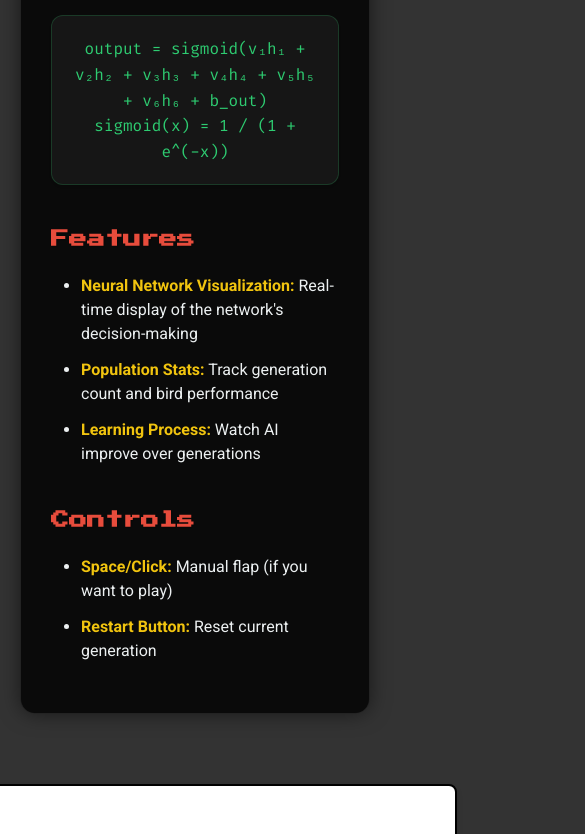
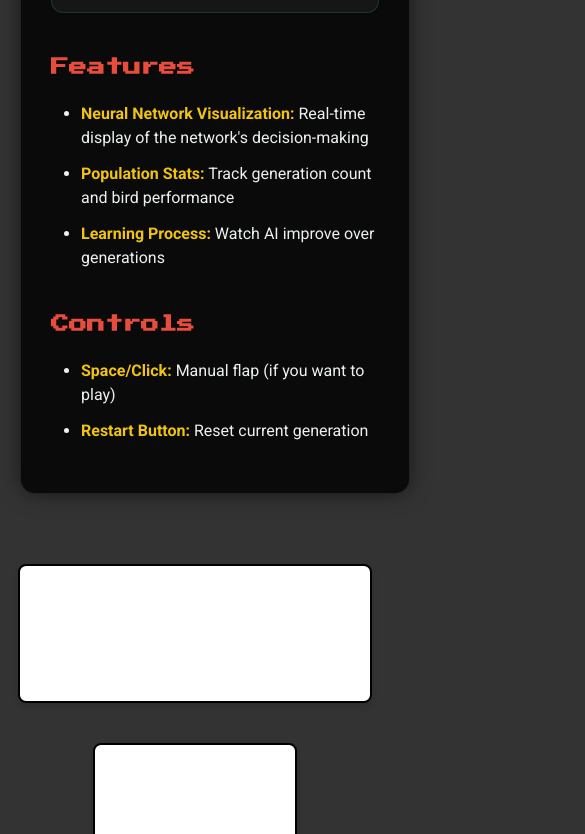
Before and after one commit to Vortex21-X/AI_Learns_Flappy_Bird, a plain HTML site: page Flappy Bird/index.html in a window 390 px wide. Shown: the part 1156-1990 px from the top of the page, 585 px wide, since content can reach past the window. Drawn offline with Linux system fonts and the light colour scheme; a script that the page names is missing.

Commit message:
Fix documentation positioning and responsive layout

```diff
--- a/Flappy Bird/index.html
+++ b/Flappy Bird/index.html
@@ -10,22 +10,22 @@
             align-items: center;
             background-color: #333;
             margin: 0;
-            padding: 20px;
+            padding: 0;
             font-family: 'Roboto', sans-serif;
             color: white;
             min-height: 100vh;
+            overflow-x: hidden;
         }
 
         .game-section {
-            position: sticky;
-            top: 0;
-            z-index: 1;
+            position: relative;
+            width: 100%;
             background-color: #333;
             padding: 20px 0;
-            width: 100%;
             display: flex;
             flex-direction: column;
             align-items: center;
+            margin-bottom: 40px;
         }
 
         .canvas-container {
@@ -34,18 +34,29 @@
             align-items: flex-start;
             gap: 20px;
             margin-top: 20px;
+            flex-wrap: wrap;
+            padding: 0 20px;
         }
 
         canvas {
             background-color: white;
             border-radius: 8px;
             box-shadow: 0 4px 6px rgba(0, 0, 0, 0.1);
+            max-width: 100%;
+            height: auto;
+        }
+
+        .content-wrapper {
+            width: 100%;
+            max-width: 1200px;
+            margin: 0 auto;
+            padding: 0 20px;
         }
 
         /* Documentation styles */
         .documentation {
             max-width: 800px;
-            margin: 40px auto;
+            margin: 0 auto 40px auto;
             padding: 30px;
             background: rgba(0, 0, 0, 0.8);
             border-radius: 15px;
@@ -109,7 +120,6 @@
             text-shadow: 1px 1px 2px rgba(0, 0, 0, 0.2);
         }
 
-        /* Keep existing game-related styles */
         #gameOver {
             position: fixed;
             top: 50%;
@@ -175,13 +185,7 @@
         </div>
     </div>
 
-    <div id="gameOver" class="hidden">
-        <h2>Game Over!</h2>
-        <p>Score: <span id="score">0</span></p>
-        <p>Best Score: <span id="bestScore">0</span></p>
-        <button id="restartButton">Restart</button>
-    </div>
-
+    <div class="content-wrapper">
         <div class="documentation">
             <h1>NEAT Flappy Bird AI</h1>
             <p>A Flappy Bird game where AI birds learn to play through evolution! Watch 50 birds with tiny neural network brains figure out how to navigate pipes, passing their skills to the next generation. See their decision-making in real-time and track their improvement across generations.</p>
@@ -218,6 +222,14 @@
                 <li><strong>Restart Button:</strong> Reset current generation</li>
             </ul>
         </div>
+    </div>
+
+    <div id="gameOver" class="hidden">
+        <h2>Game Over!</h2>
+        <p>Score: <span id="score">0</span></p>
+        <p>Best Score: <span id="bestScore">0</span></p>
+        <button id="restartButton">Restart</button>
+    </div>
 
     <script src="https://cdn.jsdelivr.net/npm/@tensorflow/tfjs@3.18.0/dist/tf.min.js"></script>
     <script src="config.js"></script>
```
Lines whose indentation alone changed are shown as unchanged.
